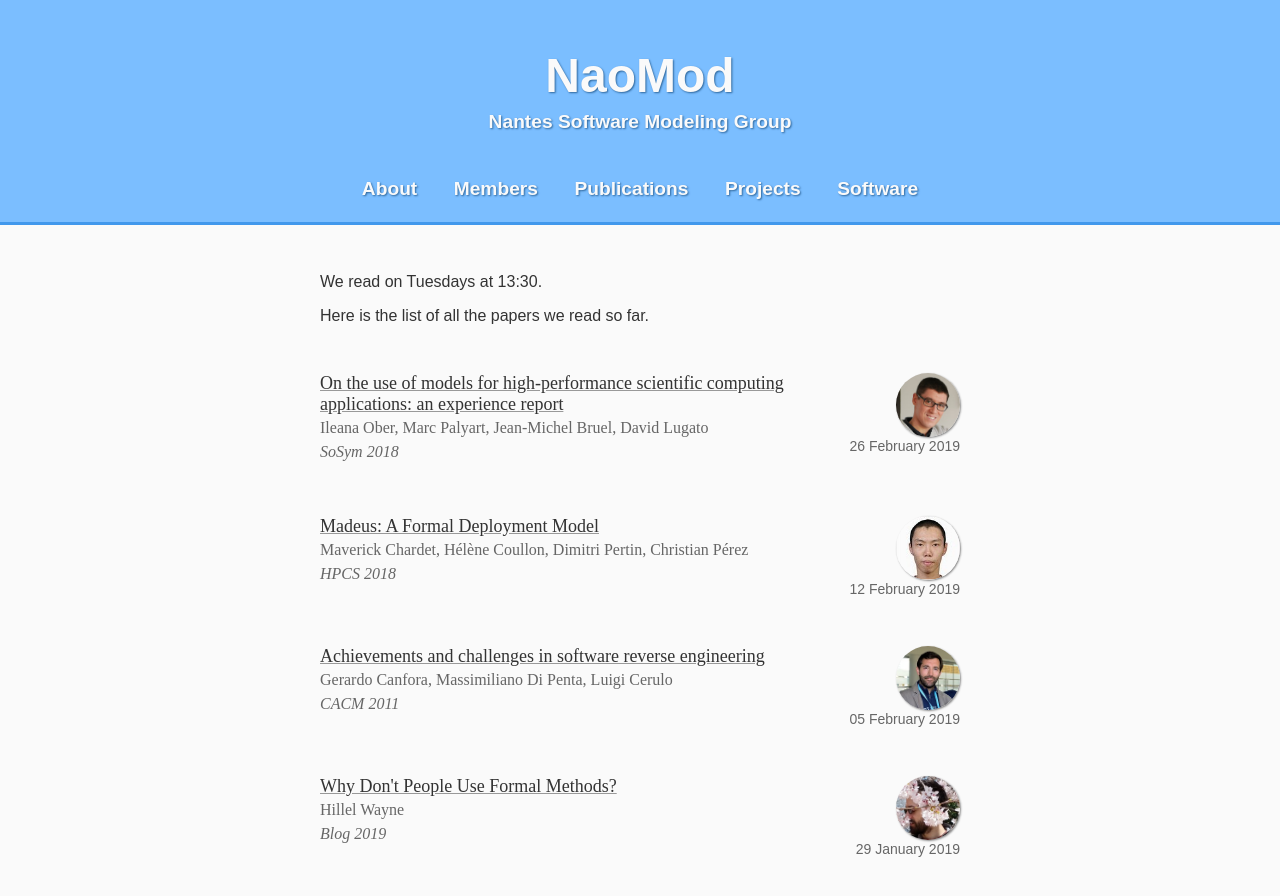
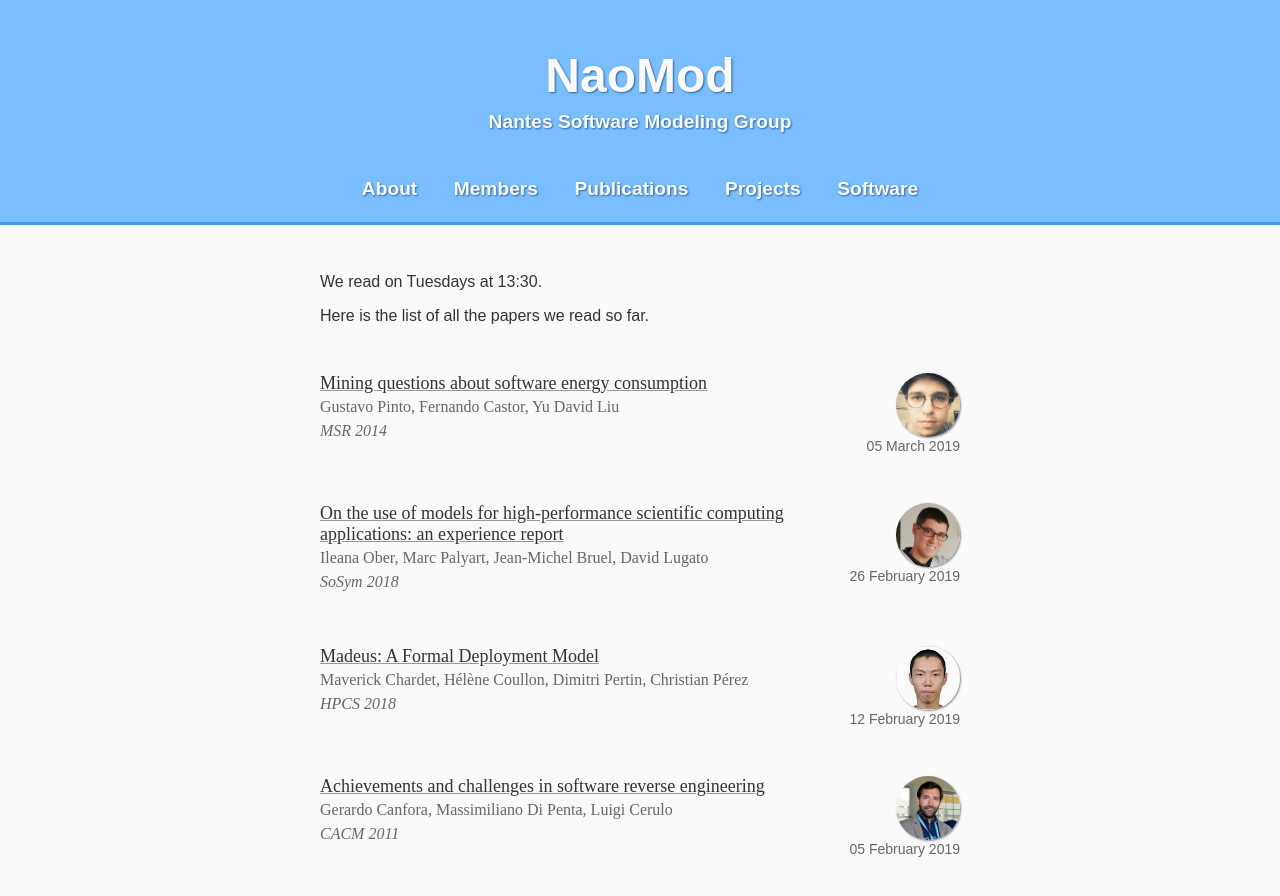
Before and after one commit to NaoMod/naomod.github.io, a Jekyll site: the page built from paper-of-the-week.html, in a window 1280 px wide and 900 px high. Shown: the top 896 px of the window. Built offline with Jekyll 4.4.1, drawn with Linux system fonts in a browser that asks for light colours.

Commit message:
Next paper

```diff
--- a/paper-of-the-week.html
+++ b/paper-of-the-week.html
@@ -3,6 +3,14 @@ layout: default
 title: Paper of the Week
 
 papers:
+- date: 2019-03-05
+  speaker: Thibault
+  title: Mining questions about software energy consumption
+  authors: Gustavo Pinto, Fernando Castor, Yu David Liu
+  venue: MSR
+  year: 2014
+  url: http://citeseerx.ist.psu.edu/viewdoc/download?doi=10.1.1.438.8305&rep=rep1&type=pdf
+
 - date: 2019-02-26
   speaker: Jean-Marie
   title: 'On the use of models for high-performance scientific computing applications: an experience report'
```
